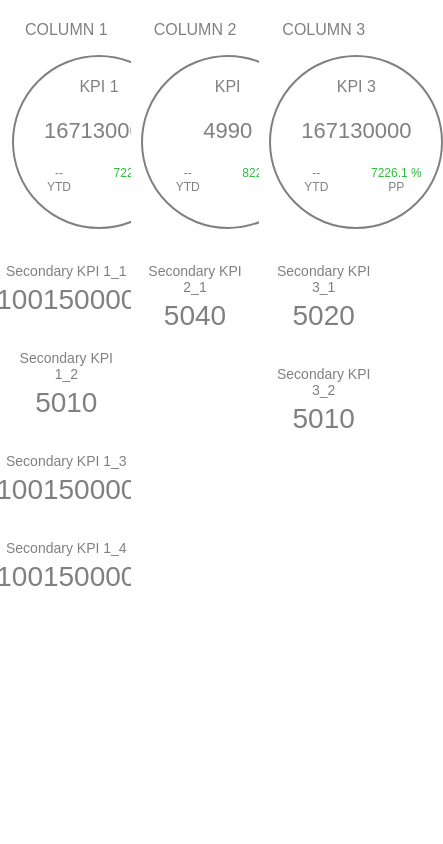
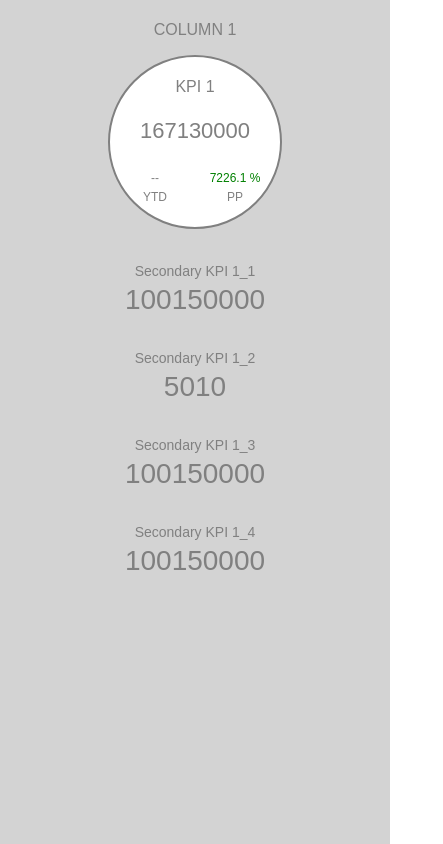
Before and after one commit to GreDiSe/Hrechko_testApp, a React app: page / in a window 390 px wide. Shown: the whole page, 443 px wide, since content can reach past the window. Built offline with nearby package versions, Linux system fonts and the light colour scheme.

Commit message:
add Slider, refactor css

```diff
--- a/package.json
+++ b/package.json
@@ -5,7 +5,8 @@
   "dependencies": {
     "react": "^16.5.1",
     "react-dom": "^16.5.1",
-    "react-scripts": "1.1.5"
+    "react-scripts": "1.1.5",
+    "react-slick": "^0.23.1"
   },
   "scripts": {
     "start": "react-scripts start",
--- a/src/components/App.css
+++ b/src/components/App.css
@@ -4,3 +4,19 @@
   width: 100%;
   height: 100vh;
 }
+
+.AppMobile {
+  display: none;
+}
+
+@media only screen and (max-width: 720px) {
+
+  .AppMobile {
+    display: block;
+  }
+
+  .App {
+    display: none
+  }
+
+}
--- a/src/components/App.js
+++ b/src/components/App.js
@@ -1,5 +1,6 @@
 import React, { Component } from 'react';
 import data from '../data';
+import Slider from "react-slick";
 import './App.css';
 
 import ColumnBlock from './ColumnContainer/ColumnContainer';
@@ -7,7 +8,9 @@ import ColumnBlock from './ColumnContainer/ColumnContainer';
 export default class App extends Component {
 
     render() {
+
         return (
+            <div>
                 <div className="App">
                     {
                         data.columns.map(column => (
@@ -18,6 +21,21 @@ export default class App extends Component {
                         ))
                     }
                 </div>
+                <div className="AppMobile">
+                    {
+                        <Slider>
+                            {
+                                data.columns.map(column => (
+                                    <ColumnBlock
+                                        column={column}
+                                        key={column.name}
+                                    />
+                                ))
+                            }
+                        </Slider>
+                    }
+                </div>
+            </div>
         );
     }
 
--- a/src/components/Circle/Circle.js
+++ b/src/components/Circle/Circle.js
@@ -10,18 +10,18 @@ export default class Circle extends Component {
         return (
             <div>
                 <p className="title">{name}</p>
-                <div className="innerCircle">
-                    <p className="circleName">{circleData.name}</p>
-                    <p className="circleValue">{circleData.value}</p>
+                <div className="circle_container">
+                    <p className="circle_container__name">{circleData.name}</p>
+                    <p className="circle_container__value">{circleData.value}</p>
 
                     <div>
                         <div className="ytd">
-                            <p>{circleData.trends.ytl || "--"}</p>
-                            <p>YTD</p>
+                            <p className="circle_text">{circleData.trends.ytl || "--"}</p>
+                            <p className="circle_text">YTD</p>
                         </div>
-                        <div className="pp">
-                            <p className="ppValue">{circleData.trends.pp + " %"}</p>
-                            <p>PP</p>
+                        <div className="pp_container">
+                            <p className="circle_text pp_container__value">{circleData.trends.pp + " %"}</p>
+                            <p className='circle_text pp_container__text'>PP</p>
                         </div>
                     </div>
 
--- a/src/components/Circle/_circle.css
+++ b/src/components/Circle/_circle.css
@@ -4,7 +4,7 @@
     text-transform: uppercase;
 }
 
-.innerCircle {
+.circle_container {
     height: 160px;
     width: 160px;
     border-radius: 50%;
@@ -15,12 +15,12 @@
     border: 2px solid grey;
 }
 
-.circleValue {
+.circle_container__value {
     font-size: 22px;
     color: grey;
 }
 
-.circleName {
+.circle_container__name {
     color: grey;
 }
 
@@ -30,22 +30,21 @@
     color: grey;
 }
 
-.ytd p {
-    margin: 0;
-    font-size: 12px;
-}
-
-.pp {
+.pp_container {
     display: inline-block;
     width: 50%;
     color: grey;
 }
 
-.pp p {
-    margin:0;
-    font-size:12px;
+.circle_text {
+    margin: 5px;
+    font-size: 12px;
 }
 
-.ppValue {
-    color:rgb(48, 187, 60);
+.pp_container__value {
+    color: green;
 }
+
+.pp_container__text {
+    color: grey
+}
--- a/src/components/ColumnContainer/ColumnContainer.js
+++ b/src/components/ColumnContainer/ColumnContainer.js
@@ -16,7 +16,7 @@ export default class ColumnContainer extends Component {
                     circleData={main_kpi}
                 />
 
-                <div className="contentWrapper">
+                <div className="content_wrapper">
                     {
                         secondary_kpis.map( element => (
 
--- a/src/components/ColumnContainer/_columnContainer.css
+++ b/src/components/ColumnContainer/_columnContainer.css
@@ -1,6 +1,6 @@
 .container {
     box-sizing: border-box;
-    height: 100%;
+    height: 100vh;
     width: 33%;
     padding: 5px 10px;
     text-align: center;
@@ -11,9 +11,17 @@
     background: lightgray;
 }
 
-.contentWrapper {
+.content_wrapper {
     display: flex;
     flex-direction: column;
     justify-content: start;
     align-items: center;
 }
+
+@media only screen and (max-width: 720px) {
+
+    .container {
+        width: 100%;
+    }
+
+}
--- a/src/components/Text/Text.js
+++ b/src/components/Text/Text.js
@@ -6,10 +6,10 @@ export default class Text extends Component {
         const { name, value } = this.props.text;
 
         return (
-            <div className="textWrapper">
+            <div className="text_container">
 
-                <p className="textTitle">{name}</p>
-                <p className="textValue">{value}</p>
+                <p className="text_container__title text">{name}</p>
+                <p className="text_container__value text">{value}</p>
 
             </div>
         )
--- a/src/components/Text/_text.css
+++ b/src/components/Text/_text.css
@@ -1,15 +1,17 @@
-.textWrapper {
+.text_container {
     margin-bottom:20px;
 }
 
-.textTitle {
-    color: grey;
+.text_container__title {
     margin-bottom: 5px;
     font-size: 14px;
 }
 
-.textValue {
+.text_container__value {
     font-size: 28px;
-    color: grey;
     margin: 0;
 }
+
+.text {
+    color: grey;
+}
```
Lines whose indentation alone changed are shown as unchanged.
